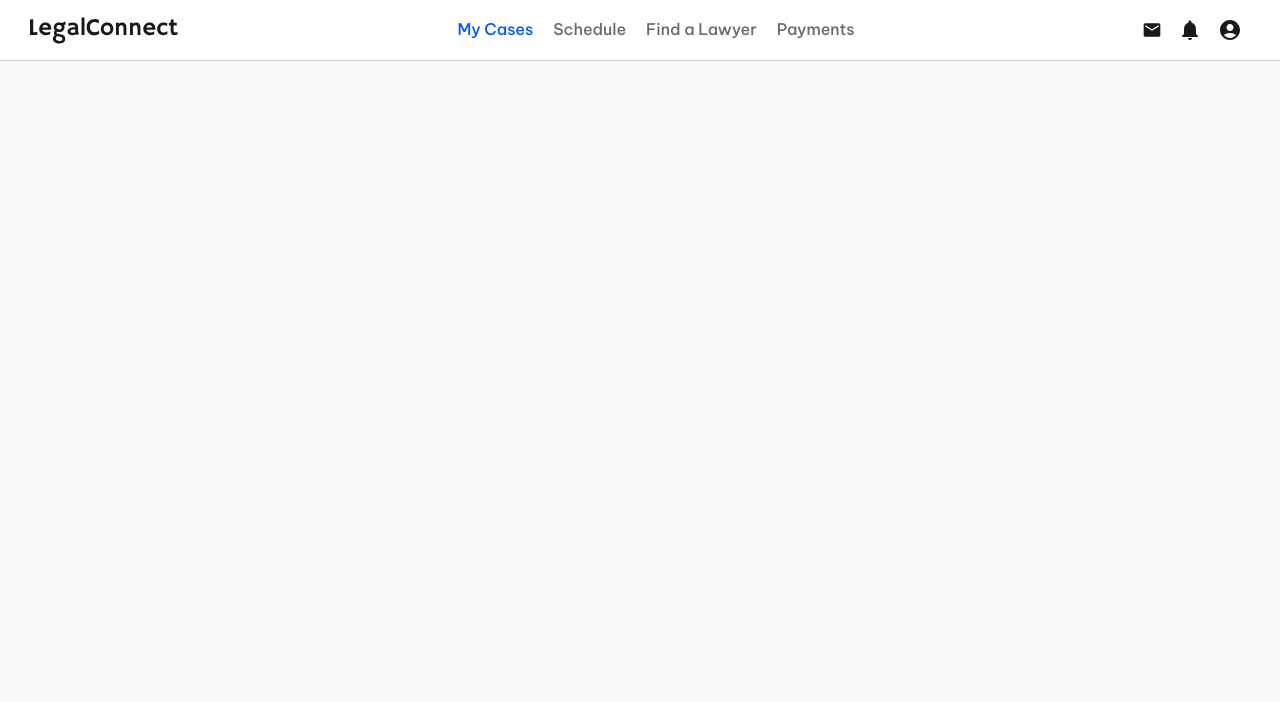
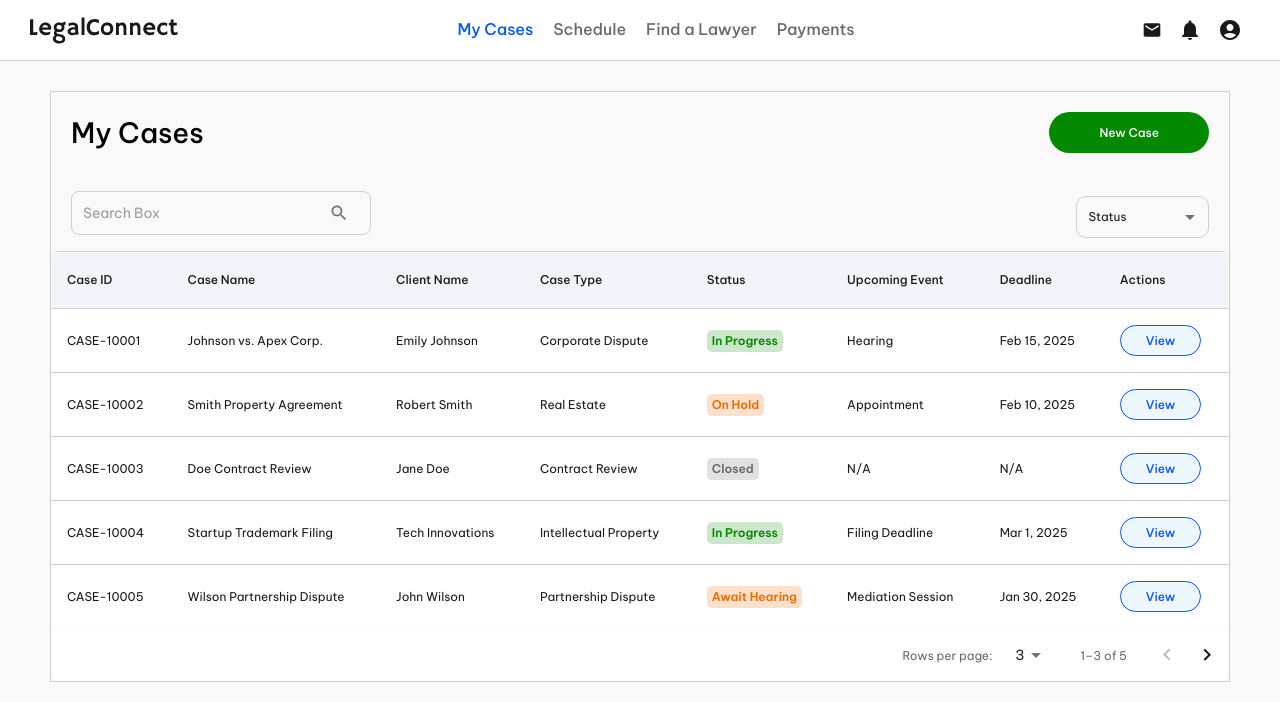
Before and after one commit to SamithaPrabath/legal-connect, a React (Vite) app in the folder frontend/: page /my-cases in a window 1280 px wide. Shown: the top 702 px of the page. Built offline with nearby package versions, Linux system fonts and the light colour scheme.

Commit message:
my cases table

```diff
--- a/frontend/src/components/MUITextField.tsx
+++ b/frontend/src/components/MUITextField.tsx
@@ -1,10 +1,10 @@
 import { styled, TextField } from "@mui/material";
 
-const MUITextField = styled(TextField)(({ theme }) => ({
+const MUITextField = styled(TextField)(({ theme, select}) => ({
   "& .MuiOutlinedInput-root": {
     borderWidth: "1px",
-    fontSize: "14px",
-    borderRadius: "4px",
+    fontSize: "12px",
+    borderRadius: select ? "10px" : "4px",
     borderColor: "lightgray",
     "& fieldset": {
       borderColor: theme.palette.divider,
@@ -23,6 +23,13 @@ const MUITextField = styled(TextField)(({ theme }) => ({
       textTransform:"capitalize"
     }
   },
+  "& .MuiSelect-select": {
+    padding: "12px", // Ensure proper padding inside the select
+    textTransform: "capitalize", // Capitalize selected value
+  },
+  "& .MuiOutlinedInput-root.Mui-focused .MuiOutlinedInput-notchedOutline": {
+    borderColor: theme.palette.text.primary,
+  },
 }));
 
 export default MUITextField;
--- a/frontend/src/screens/my-cases/CreateCase.tsx
+++ b/frontend/src/screens/my-cases/CreateCase.tsx
@@ -7,7 +7,9 @@ import MUIButton from "@components/MUIButton";
 import SectionNavBar, { Section } from "@components/SectionNavBar";
 import SubHeader from "@components/SubHeader";
 import { Box } from "@mui/material";
+import { mycases_route } from "@utils/context-paths";
 import { useEffect, useState } from "react";
+import { useNavigate } from "react-router-dom";
 
 const sections: Section[] = [
   { sectionId: "caseBasicInfo", label: "Basic Information" },
@@ -18,6 +20,8 @@ const sections: Section[] = [
 
 const CreateCase = () => {
   const [activeSection, setActiveSection] = useState<string>("");
+
+  const navigate = useNavigate();
 
   useEffect(() => {
     const observer = new IntersectionObserver(
@@ -43,7 +47,7 @@ const CreateCase = () => {
       <SubHeader {...flexCenter} py="10px">
         <Box width="280px" {...flexCenter} gap="10px">
         <MUIButton fullWidth>Create Case</MUIButton>
-        <MUIButton fullWidth variant="outlined" color="secondary">
+        <MUIButton fullWidth variant="outlined" color="secondary" onClick={() => navigate(mycases_route)}>
           Back
         </MUIButton>
         </Box>
--- a/frontend/src/screens/my-cases/MyCases.tsx
+++ b/frontend/src/screens/my-cases/MyCases.tsx
@@ -0,0 +1,255 @@
+import FormField from "@components/FormField";
+import MUIButton from "@components/MUIButton";
+import MUITextField from "@components/MUITextField";
+import { Clear, Search } from "@mui/icons-material";
+import {
+  Box,
+  IconButton,
+  InputAdornment,
+  MenuItem,
+  Paper,
+  Table,
+  TableBody,
+  TableCell,
+  TableContainer,
+  TableHead,
+  TablePagination,
+  TableRow,
+  Typography,
+  useTheme
+} from "@mui/material";
+import { CaseStatus } from "@type/Case";
+import { create_case_route } from "@utils/context-paths";
+import { useState } from "react";
+import { useNavigate } from "react-router-dom";
+import { getStatusChip } from "./utils";
+
+const MyCasesCompo = () => {
+  const { divider } = useTheme().palette;
+
+  const navigate = useNavigate();
+
+  return (
+    <Box py="30px" px="50px">
+      <Box border={`1px solid ${divider}`} pt="20px">
+        <Box
+          display="flex"
+          alignItems="center"
+          justifyContent="space-between"
+          px="20px"
+          mb="30px"
+        >
+          <Typography variant="h2">My Cases</Typography>
+          <MUIButton sx={{ px: "50px" }} onClick={() => navigate(create_case_route)}>New Case</MUIButton>
+        </Box>
+        <Box>
+          <Box
+            display="flex"
+            alignItems="center"
+            justifyContent="space-between"
+            px="20px"
+          >
+            <SearchBox />
+            <StatusDropdown />
+          </Box>
+          <CaseTable />
+        </Box>
+      </Box>
+    </Box>
+  );
+};
+
+const SearchBox = () => {
+  return (
+    <FormField
+      label=""
+      name=""
+      variant="outlined"
+      placeholder="Search Box"
+      fullWidth
+      InputProps={{
+        endAdornment: (
+          <InputAdornment position="end">
+            <IconButton>
+              <Search fontSize="small" sx={{ cursor: "pointer" }} />
+            </IconButton>
+          </InputAdornment>
+        ),
+        style: { fontSize: 14 }, // Adjust text size if needed
+      }}
+      sx={{
+        width: 300, // Adjust width
+        "& .MuiOutlinedInput-root": {
+          borderRadius: "8px", // Rounded corners
+        },
+      }}
+    />
+  );
+};
+
+const StatusDropdown = () => {
+  const [status, setStatus] = useState<string>("none");
+
+  return (
+    <MUITextField
+      select
+      name=""
+      placeholder="Status"
+      value={status}
+      onChange={(e) => setStatus(e.target.value)}
+      variant="outlined"
+      sx={{ width: "150px" }}
+      InputProps={{
+        endAdornment:
+          status && status !== "none" ? (
+            <InputAdornment position="end">
+              <IconButton
+                size="small"
+                onClick={() => setStatus("none")} // Reset to empty string
+              >
+                <Clear fontSize="small" />
+              </IconButton>
+            </InputAdornment>
+          ) : null,
+      }}
+    >
+      <MenuItem value="none" disabled>
+        Status
+      </MenuItem>
+      <MenuItem value="active">Active</MenuItem>
+      <MenuItem value="inactive">Inactive</MenuItem>
+      <MenuItem value="pending">Pending</MenuItem>
+    </MUITextField>
+  );
+};
+
+const cases = [
+  {
+    id: "CASE-10001",
+    name: "Johnson vs. Apex Corp.",
+    client: "Emily Johnson",
+    type: "Corporate Dispute",
+    status: CaseStatus.IN_PROGRESS,
+    event: "Hearing",
+    deadline: "Feb 15, 2025",
+  },
+  {
+    id: "CASE-10002",
+    name: "Smith Property Agreement",
+    client: "Robert Smith",
+    type: "Real Estate",
+    status: CaseStatus.ON_HOLD,
+    event: "Appointment",
+    deadline: "Feb 10, 2025",
+  },
+  {
+    id: "CASE-10003",
+    name: "Doe Contract Review",
+    client: "Jane Doe",
+    type: "Contract Review",
+    status: CaseStatus.CLOSED,
+    event: "N/A",
+    deadline: "N/A",
+  },
+  {
+    id: "CASE-10004",
+    name: "Startup Trademark Filing",
+    client: "Tech Innovations",
+    type: "Intellectual Property",
+    status: CaseStatus.IN_PROGRESS,
+    event: "Filing Deadline",
+    deadline: "Mar 1, 2025",
+  },
+  {
+    id: "CASE-10005",
+    name: "Wilson Partnership Dispute",
+    client: "John Wilson",
+    type: "Partnership Dispute",
+    status: CaseStatus.AWAIT_HEARING,
+    event: "Mediation Session",
+    deadline: "Jan 30, 2025",
+  },
+];
+
+const tableColumns = [
+  { id: "id", label: "Case ID" },
+  { id: "name", label: "Case Name" },
+  { id: "client", label: "Client Name" },
+  { id: "type", label: "Case Type" },
+  { id: "status", label: "Status" },
+  { id: "event", label: "Upcoming Event" },
+  { id: "deadline", label: "Deadline" },
+  { id: "actions", label: "Actions" },
+];
+
+const CaseTable = () => {
+  const theme = useTheme();
+  const { divider } = theme.palette;
+  const [page, setPage] = useState(0);
+  const [rowsPerPage, setRowsPerPage] = useState(3);
+
+  const handleChangePage = (_: React.MouseEvent<HTMLButtonElement> | null, newPage: number) => setPage(newPage);
+  const handleChangeRowsPerPage = (event: React.ChangeEvent<HTMLInputElement | HTMLTextAreaElement>) => {
+    setRowsPerPage(parseInt(event.target.value, 10));
+    setPage(0);
+  };
+
+  const tableCellProps = {
+    sx: { borderBottom: `1px solid ${divider}` }, // Ensures row borders
+  };
+
+  return (
+    <TableContainer
+      component={Paper}
+      sx={{ boxShadow: "none", borderRadius: 2 }}
+    >
+      <Table>
+        <TableHead sx={{ backgroundColor: "#f1f5f9" }}>
+          <TableRow sx={{ borderTop: tableCellProps.sx.borderBottom }}>
+            {tableColumns.map((column) => (
+              <TableCell {...tableCellProps}>{column.label}</TableCell>
+            ))}
+          </TableRow>
+        </TableHead>
+        <TableBody>
+          {cases.map((c, index) => (
+            <TableRow key={c.id}>
+              {tableColumns.map((column) => {
+                const isLastElement = index === cases.length - 1;
+                if (column.id === "actions")
+                  return (
+                    <TableCell  {...!isLastElement && tableCellProps}>
+                      <MUIButton
+                        variant="outlined"
+                        size="small"
+                        color="secondary"
+                      >
+                        View
+                      </MUIButton>
+                    </TableCell>
+                  );
+                  else if (column.id === "status") return <TableCell {...!isLastElement && tableCellProps}>{getStatusChip(c.status, theme)}</TableCell>
+                else
+                  return (
+                    <TableCell {...!isLastElement && tableCellProps}>
+                      {c[column.id as keyof typeof c]}
+                    </TableCell>
+                  );
+              })}
+            </TableRow>
+          ))}
+        </TableBody>
+      </Table>
+      <TablePagination
+        rowsPerPageOptions={[3, 5, 10]}
+        component="div"
+        count={cases.length}
+        rowsPerPage={rowsPerPage}
+        page={page}
+        onPageChange={handleChangePage}
+        onRowsPerPageChange={handleChangeRowsPerPage}
+      />
+    </TableContainer>
+  );
+};
+export default MyCasesCompo;
--- a/frontend/src/screens/my-cases/index.tsx
+++ b/frontend/src/screens/my-cases/index.tsx
@@ -1,8 +1,12 @@
-import { Outlet } from "react-router-dom"
+import { mycases_route } from "@utils/context-paths";
+import { Outlet, useLocation } from "react-router-dom"
+import MyCasesCompo from "./MyCases";
 
 const MyCases = () => {
+  const location = useLocation();
   return (
     <div>
+      {location.pathname === mycases_route && <MyCasesCompo />}
       <Outlet />
     </div>
   )
--- /dev/null
+++ b/frontend/src/screens/my-cases/utils.tsx
@@ -0,0 +1,25 @@
+import { Box, lighten, Theme, Typography } from "@mui/material";
+import { CaseStatus } from "@type/Case";
+
+export const getStatusChip = (status: CaseStatus, theme: Theme) => {
+    const { primary, warning, text } = theme.palette;
+    let color = "default";
+    if (status === CaseStatus.IN_PROGRESS) color = primary.main;
+    if (status === CaseStatus.ON_HOLD) color = warning.main;
+    if (status === CaseStatus.CLOSED) color = text.secondary;
+    if (status === CaseStatus.AWAIT_HEARING) color = warning.main;
+
+    return (
+      <Box
+        bgcolor={lighten(color, 0.8)}
+        textAlign="center"
+        whiteSpace="nowrap"
+        px="5px"
+        py="2px"
+        borderRadius="5px"
+        width="fit-content"
+      >
+        <Typography sx={{ color, fontWeight: 600, textTransform: "capitalize" }}>{status}</Typography>
+      </Box>
+    );
+  };
--- /dev/null
+++ b/frontend/src/type/Case.tsx
@@ -0,0 +1,6 @@
+export enum CaseStatus {
+    IN_PROGRESS = "in progress",
+    ON_HOLD = "on hold",
+    AWAIT_HEARING = "await hearing",
+    CLOSED = "closed"
+}
```
Also changed, not shown: frontend/src/route-config.tsx (+6 -6 lines).
